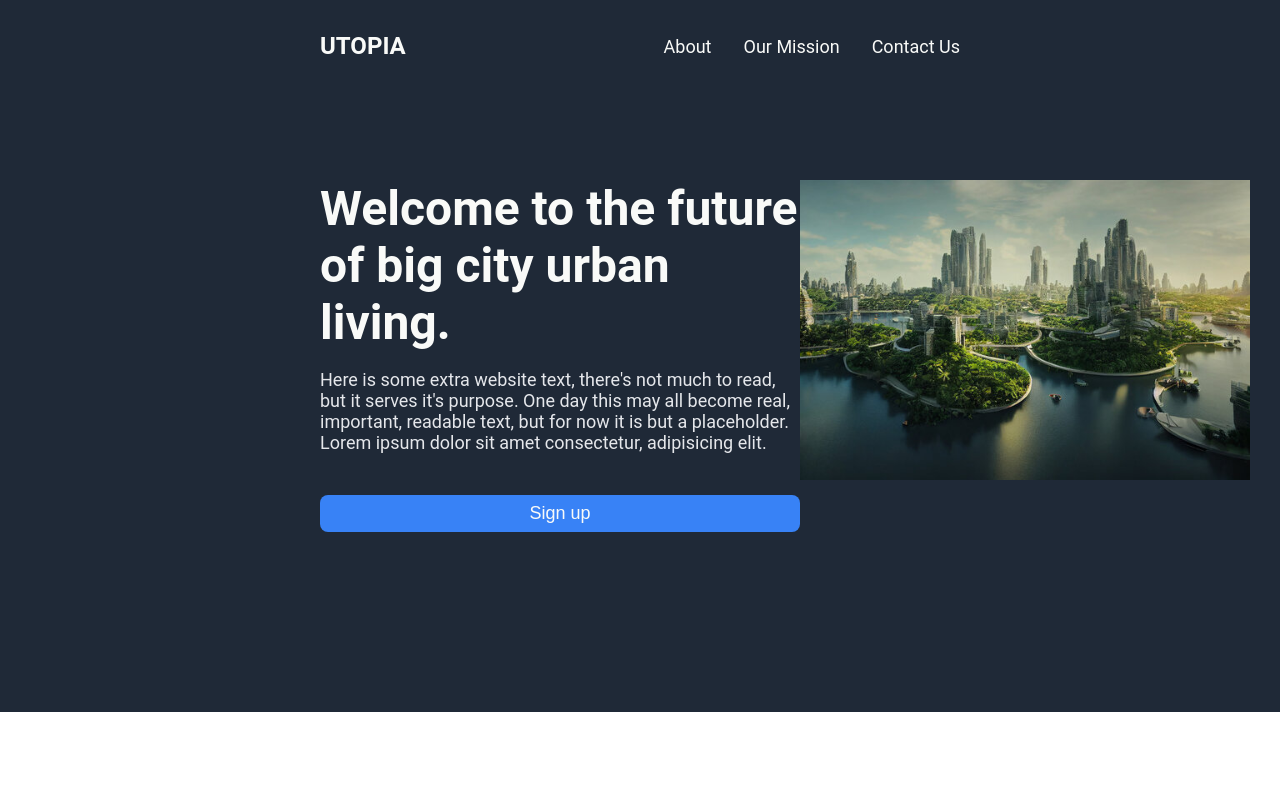
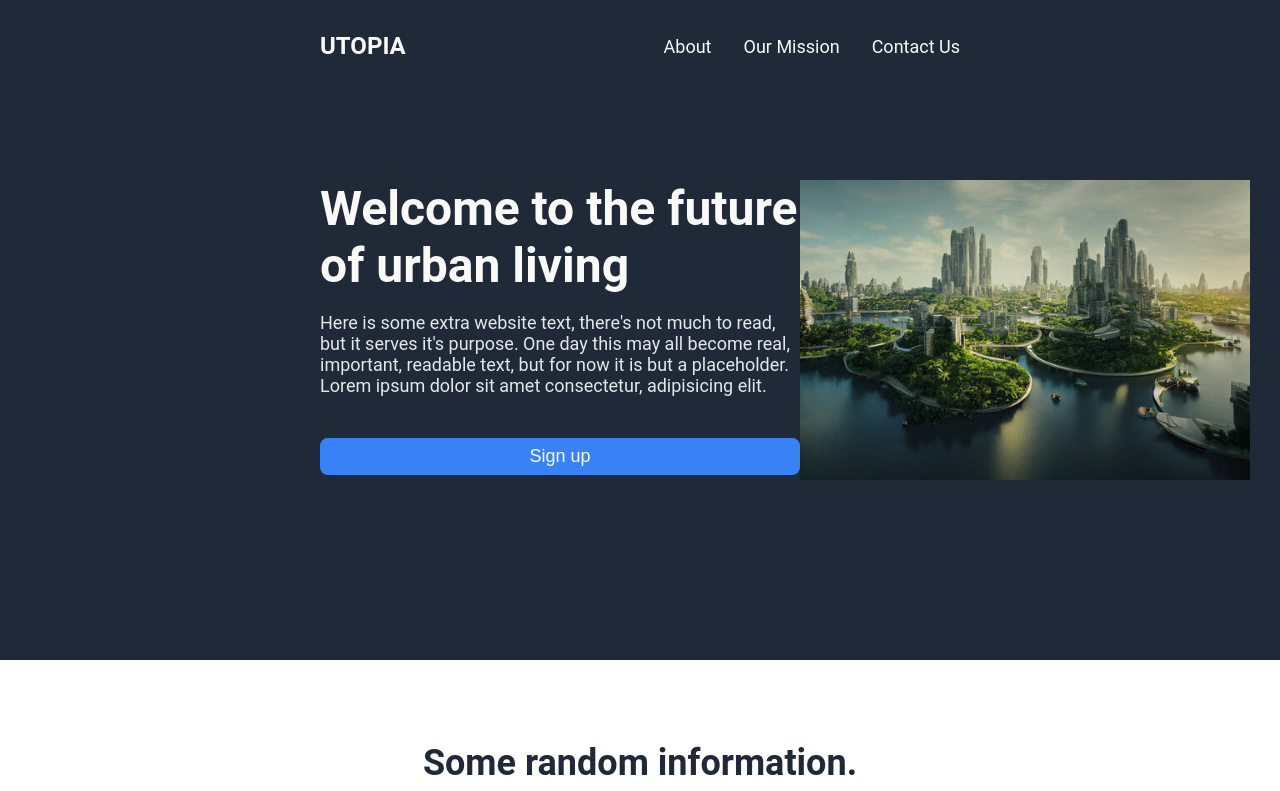
Before and after one commit to RSKonkle/odin-landing-page, a plain HTML site: page index.html in a window 1280 px wide. Shown: the top 791 px of the page. Drawn offline with Linux system fonts and the light colour scheme.

Commit message:
Final edit to hero text

```diff
--- a/index.html
+++ b/index.html
@@ -18,7 +18,7 @@
         </div>
         <div class="section-1-content">
             <div class="hero">
-                <h1>Welcome to the future of big city urban living.</h1>
+                <h1>Welcome to the future of urban living</h1>
                 <p>Here is some extra website text, there's not much to read,
                    but it serves it's purpose. One day this may all become real,
                    important, readable text, but for now it is but a placeholder.
```
